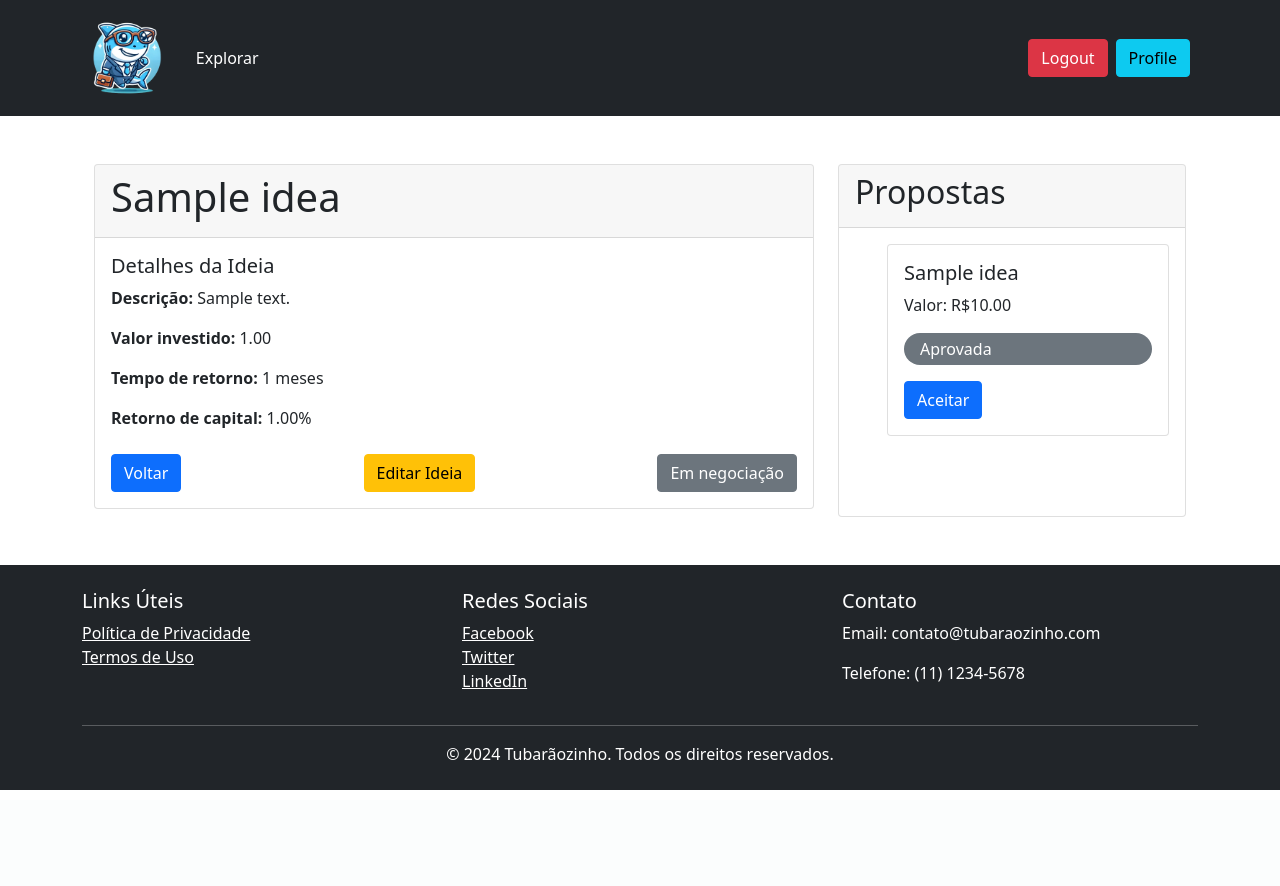
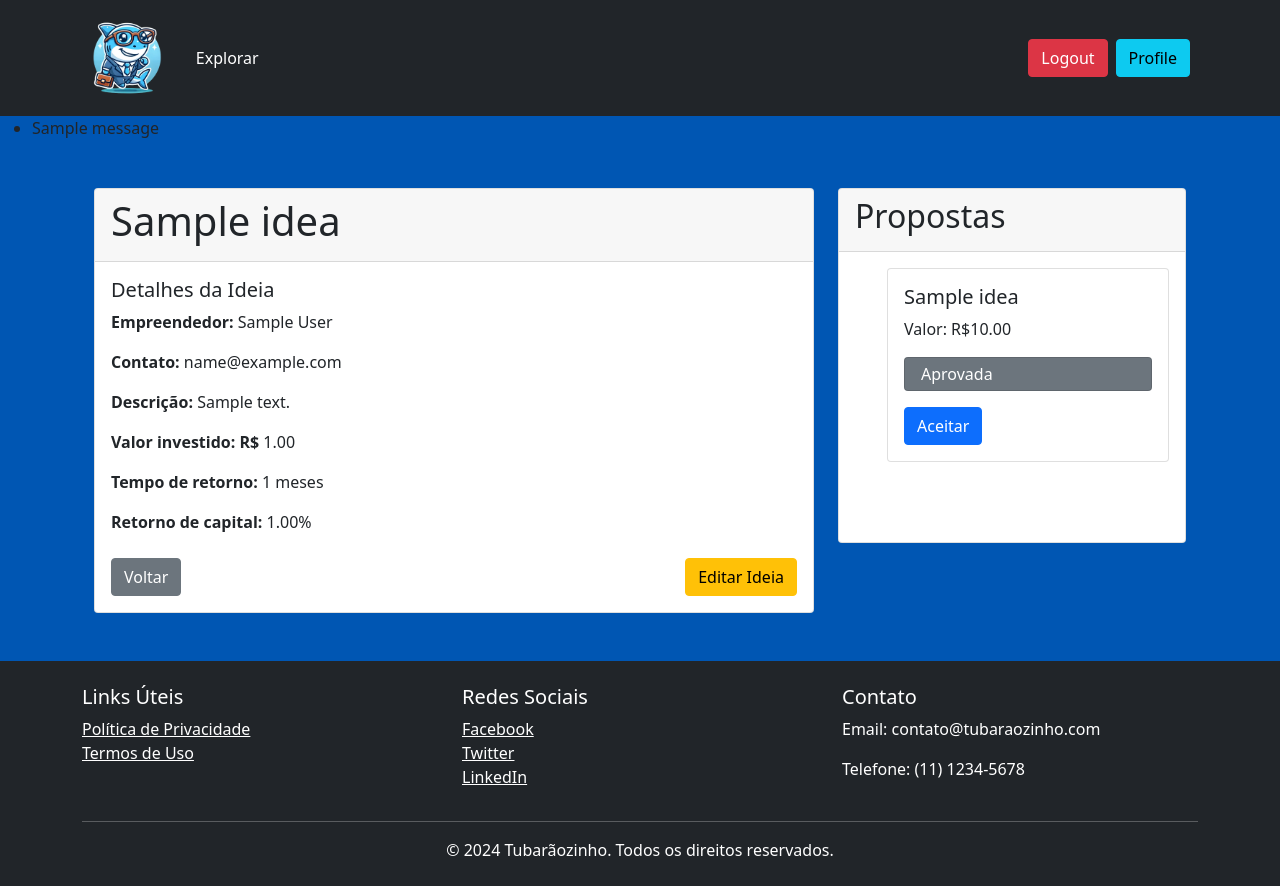
Before and after one commit to lucapcf/tubaraozinho, a Django app: page /ideas/1/ in a window 1280 px wide. Before the commit the page ends 790 px from the top, so only its background shows below. Run offline with Django 5.2, Linux system fonts and the light colour scheme; a user stored in the database is signed in; tables that the repository leaves empty hold one stand-in row (values such as "Sample post"); one stand-in notice (Sample message) is shown.

Commit message:
nem faz mais sentido isso

```diff
--- a/accounts/forms.py
+++ b/accounts/forms.py
@@ -41,6 +41,7 @@ class UserProfileCreationForm(forms.ModelForm):
 
 
 class EnterpriseCreationForm(forms.ModelForm):
+
     class Meta:
         model = Enterprise
         fields = ("name", "cnpj")
--- a/accounts/templates/accounts/profile.html
+++ b/accounts/templates/accounts/profile.html
@@ -17,7 +17,9 @@
                     <p><strong>E-mail:</strong> {{ user.email }}</p>
                     <p><strong>CPF:</strong> {{ user.userprofile.cpf }}</p>
                     <div class="text-center mt-4">
-                        <a href="{% url 'ideas:create_idea' %}" class="btn btn-primary">Criar Ideia</a>
+                        {% if user.userprofile.role == 'Empreendedor' %}
+                            <a href="{% url 'ideas:create_idea' %}" class="btn btn-primary">Criar Ideia</a>
+                        {% endif %}
                         <a href="{% url 'accounts:edit_profile' %}" class="btn btn-secondary ml-2">Editar Perfil</a>
                     </div>
                 </div>
@@ -27,7 +29,7 @@
     {% if user.userprofile.role == 'entrepreneur' %}
     <section id="ideias" class="py-5">
         <div class="container">
-            <h2 class="text-center mb-4">Ideias</h2>
+            <h2 class="text-center text-white mb-4">Ideias</h2>
             <div class="row">
                 {% for idea in user_ideas %}
                     {% include "ideas/card_idea.html" %}
--- a/accounts/templates/accounts/register.html
+++ b/accounts/templates/accounts/register.html
@@ -87,14 +87,20 @@ Registro de Usuário - Tubarãozinho
         var roleField = document.querySelector('#id_role');
         var entrepreneurTierFields = document.getElementById('entrepreneur-tier-fields');
         var enterpriseFields = document.getElementById('enterprise-fields');
+        var enterpriseName = document.getElementById('id_name');
+        var enterpriseCNPJ = document.getElementById('id_cnpj');
 
         function toggleFields() {
             if (roleField.value === 'entrepreneur') {
                 entrepreneurTierFields.style.display = 'block';
                 enterpriseFields.style.display = 'block';
+                enterpriseName.required = true;
+                enterpriseCNPJ.required = true;
             } else {
                 entrepreneurTierFields.style.display = 'none';
                 enterpriseFields.style.display = 'none';
+                enterpriseName.required = false;
+                enterpriseCNPJ.required = false;
             }
         }
 
--- a/accounts/views.py
+++ b/accounts/views.py
@@ -47,13 +47,12 @@ def register(request):
     if request.method == "POST":
         user_form = UserCreationForm(request.POST)
         user_profile_form = UserProfileCreationForm(request.POST)
-        enterprise_form = None
+        enterprise_form = EnterpriseCreationForm(request.POST)
 
         valid = user_form.is_valid() and user_profile_form.is_valid()
         if valid:
             role = user_profile_form.cleaned_data.get("role")
             if role == "entrepreneur":
-                enterprise_form = EnterpriseCreationForm(request.POST)
                 valid = valid and enterprise_form.is_valid()
 
         if valid:
--- a/dashboard/templates/dashboard/base.html
+++ b/dashboard/templates/dashboard/base.html
@@ -8,7 +8,7 @@
     {% load static %}
     <link rel="stylesheet" href="{% static 'css/style.css' %}">
 </head>
-<body>
+<body style="background-color: #0056b3;">
     <header>
         <nav class="navbar navbar-expand-lg navbar-light bg-dark">
             <div class="container">
@@ -50,7 +50,13 @@
             </div>
         </nav>
     </header>
-
+    {% if messages %}
+    <ul class="messages">
+        {% for message in messages %}
+        <li{% if message.tags %} class="{{ message.tags }}"{% endif %}>{{ message }}</li>
+        {% endfor %}
+    </ul>
+    {% endif %}
     <main class="container mt-5 mb-5">
         {% block content %}
         {% endblock %}
--- a/dashboard/templates/dashboard/browse.html
+++ b/dashboard/templates/dashboard/browse.html
@@ -3,10 +3,10 @@
 
 {% block content %}
 
-<h1>Explorar</h1>
+<h1 class="text-white">Explorar</h1>
 <form action="{% url 'dashboard:filter_ideas' %}" method="get" class="form-inline mb-4">
     <div class="input-group w-100">
-        <input type="text" name="title" class="form-control" placeholder="Search ideas by title..." value="{{ request.GET.title }}">
+        <input type="text" name="title" class="form-control" placeholder="Procure ideias por título..." value="{{ request.GET.title }}">
         <div class="input-group-append">
             <button type="submit" class="btn btn-primary">Procurar</button>
         </div>
--- a/ideas/templates/ideas/card_idea.html
+++ b/ideas/templates/ideas/card_idea.html
@@ -1,14 +1,14 @@
 {% block content %}
 
 <div class="col-md-4 mb-4">
-    <div class="card h-100 {% if idea.user_profile.entrepreneur_tier == 'premium' %}bg-warning{% endif %}">
+    <div class="card h-100">
         <div class="card-body">
             <h5 class="card-title">{{ idea.title }}</h5>
             <p class="card-text">{{ idea.description|truncatewords:20 }}</p>
             {% if idea.user_profile.entrepreneur_tier == 'premium' %}
-                <p class="text-success">Criador Premium</p>
+                <p class="card border border-warning bg-warning p-2 d-inline-block">Premium</p>
             {% endif %}
-            <a href="{% url 'ideas:idea' idea.id %}" class="btn btn-primary">Saiba Mais</a>
+            <a href="{% url 'ideas:idea' idea.id %}" class="btn btn-primary p-2 d-inline-block">Saiba Mais</a>
         </div>
     </div>
 </div>
--- a/ideas/templates/ideas/create_idea.html
+++ b/ideas/templates/ideas/create_idea.html
@@ -25,7 +25,7 @@
                             <div>{{ form.description }}</div>
                         </div>
                         <div class="form-group mb-4">
-                            <label for="id_investment_value">Valor Investido</label>
+                            <label for="id_investment_value">Valor Investido: R$</label>
                             {{ form.investment_value }} Reais
                         </div>
                         <div class="form-group mb-5">
--- a/ideas/templates/ideas/edit_idea.html
+++ b/ideas/templates/ideas/edit_idea.html
@@ -22,7 +22,7 @@
                             <div>{{ form.description }}</div>
                         </div>
                         <div class="form-group mb-4">
-                            <label for="id_investment_value" class="font-weight-bold">Valor Investido</label>
+                            <label for="id_investment_value" class="font-weight-bold">Valor Investido: R$</label>
                             {{ form.investment_value }} Reais
                         </div>
                         <div class="form-group mb-4">
--- a/ideas/templates/ideas/idea.html
+++ b/ideas/templates/ideas/idea.html
@@ -10,20 +10,19 @@
                 </div>
                 <div class="card-body">
                     <h5 class="card-title">Detalhes da Ideia</h5>
+                    <p class="card-text"><strong>Empreendedor:</strong> {{ idea.user_profile.user.first_name }} {{ idea.user_profile.user.last_name }}</p>
+                    <p class="card-text"><strong>Contato:</strong> {{ idea.user_profile.user.email }}</p>
                     <p class="card-text"><strong>Descrição:</strong> {{ idea.description }}</p>
-                    <p class="card-text"><strong>Valor investido:</strong> {{ idea.investment_value }}</p>
+                    <p class="card-text"><strong>Valor investido: R$</strong> {{ idea.investment_value }}</p>
                     <p class="card-text"><strong>Tempo de retorno:</strong> {{ idea.elapsed_time }} meses</p>
                     <p class="card-text"><strong>Retorno de capital:</strong> {{ idea.return_on_investment }}%</p>
                     <div class="d-flex justify-content-between mt-4">
-                        <button onclick="history.back()" class="btn btn-primary">Voltar</button>
+                        <button onclick="history.back()" class="btn btn-secondary">Voltar</button>
                         {% if idea.user_profile.user == request.user %}
                             <a href="{% url 'ideas:edit_idea' idea.id %}" class="btn btn-warning">Editar Ideia</a>
                         {% endif %}
-                        {% if user.userprofile.role == 'investor' %}
-                            <a href="{% url 'investments:make_investment' idea.id %}" class="btn btn-secondary">Aplicar</a>
-                        {% endif %}
-                        {% if idea.investments.exists %}
-                            <a class="btn btn-secondary">Em negociação</a>
+                        {% if user.userprofile.role == 'investor' and not any_accepted_investment %}
+                            <a href="{% url 'investments:make_investment' idea.id %}" class="btn btn-primary">Aplicar</a>
                         {% endif %}
                     </div>
                 </div>
@@ -37,7 +36,7 @@
                 <div class="card-body">
                     <ul class="row">
                         {% for investment in idea.investments.all %}
-                            <div class="col-12 mb-4"> <!-- Full width for each card -->
+                            <div class="col-12 mb-4">
                                 {% include 'investments/card_investment.html' with investment=investment %}
                             </div>
                         {% empty %}
--- a/ideas/views.py
+++ b/ideas/views.py
@@ -16,7 +16,13 @@ from django.forms import inlineformset_factory
 @login_required
 def idea(request, idea_id):
     idea = get_object_or_404(Idea, pk=idea_id)
-    return render(request, "ideas/idea.html", {"idea": idea})
+
+    any_accepted_investment = idea.investments.filter(status="aprovado").exists()
+
+    return render(request, "ideas/idea.html", {
+        "idea": idea,
+        "any_accepted_investment": any_accepted_investment
+    })
 
 
 @login_required
--- a/investments/models.py
+++ b/investments/models.py
@@ -1,5 +1,7 @@
 from django.db import models
 from django.contrib.auth.models import User
+from decimal import Decimal
+from django.core.validators import MinValueValidator
 
 from ideas.models import Idea
 
@@ -17,7 +19,7 @@ class Investment(models.Model):
     ]
     status = models.CharField(max_length=10, choices=STATUS_CHOICES, default='pendente')
     idea = models.ForeignKey(Idea, on_delete=models.CASCADE, related_name="investments", null=True, blank=True)
-    amount = models.DecimalField(max_digits=10, decimal_places=2)
+    amount = models.DecimalField(max_digits=10, decimal_places=2, validators=[MinValueValidator(Decimal('0.01'))])
     date_invested = models.DateTimeField(auto_now_add=True)
 
     def __str__(self):
--- a/investments/templates/investments/card_investment.html
+++ b/investments/templates/investments/card_investment.html
@@ -5,11 +5,11 @@
         <div class="card-body">
             <h5 class="card-title">{{ investment.idea.title }}</h5>
             <p class="card-text">Valor: R${{ investment.amount }}</p>
-            <div class="status-box mt-3 px-3 py-1 text-white rounded-pill {% if investment.status == 'aprovado' %}bg-success{% elif investment.status == 'pendente' %}bg-warning{% elif investment.status == 'rejeitado' %}bg-danger{% else %}bg-secondary{% endif %}">
+            <div class="card mt-3 px-3 py-1 text-white {% if investment.status == 'aprovado' %}bg-success{% elif investment.status == 'pendente' %}bg-warning{% elif investment.status == 'rejeitado' %}bg-danger{% else %}bg-secondary{% endif %}">
                 {{ investment.status|capfirst }}
             </div>
-            {% if investment.status != 'aprovado' %}
-                <a href="{% url 'investments:edit_investment' investment.id %}" class="btn btn-primary mt-3">Aceitar</a>
+            {% if not any_accepted_investment and investment.status != 'aprovado' and investment.idea.user_profile.user == request.user %}
+                <a href="{% url 'investments:accept_investment' investment.id %}" class="btn btn-primary mt-3">Aceitar</a>
             {% endif %}
         </div>
     </div>
--- a/investments/urls.py
+++ b/investments/urls.py
@@ -1,10 +1,10 @@
 from django.urls import path
-from .views import make_investment, invested, edit_investment
+from .views import make_investment, invested, accept_investment
 
 app_name = 'investments'
 
 urlpatterns = [
     path('make_investment/<int:idea_id>/', make_investment, name='make_investment'),
     path('invested/', invested, name='invested'),
-    path('edit_investment/<int:investment_id>/', edit_investment, name='edit_investment'),
+    path('accept_investment/<int:investment_id>/', accept_investment, name='accept_investment'),
 ]
```
Also changed, not shown: accounts/models.py (+3 -5 lines), accounts/templates/accounts/login.html (+11 -2 lines), dashboard/templates/dashboard/index.html (+5 -6 lines), investments/views.py (+11 -5 lines).
